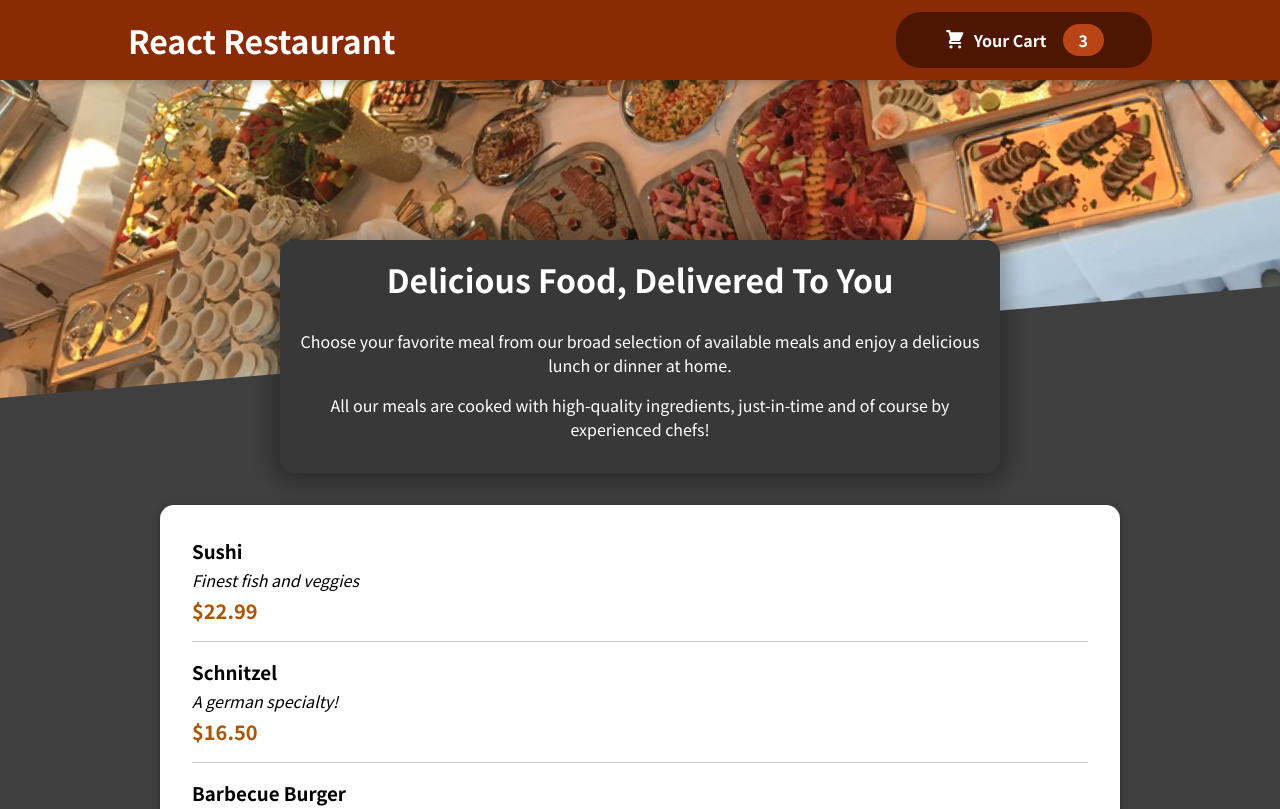
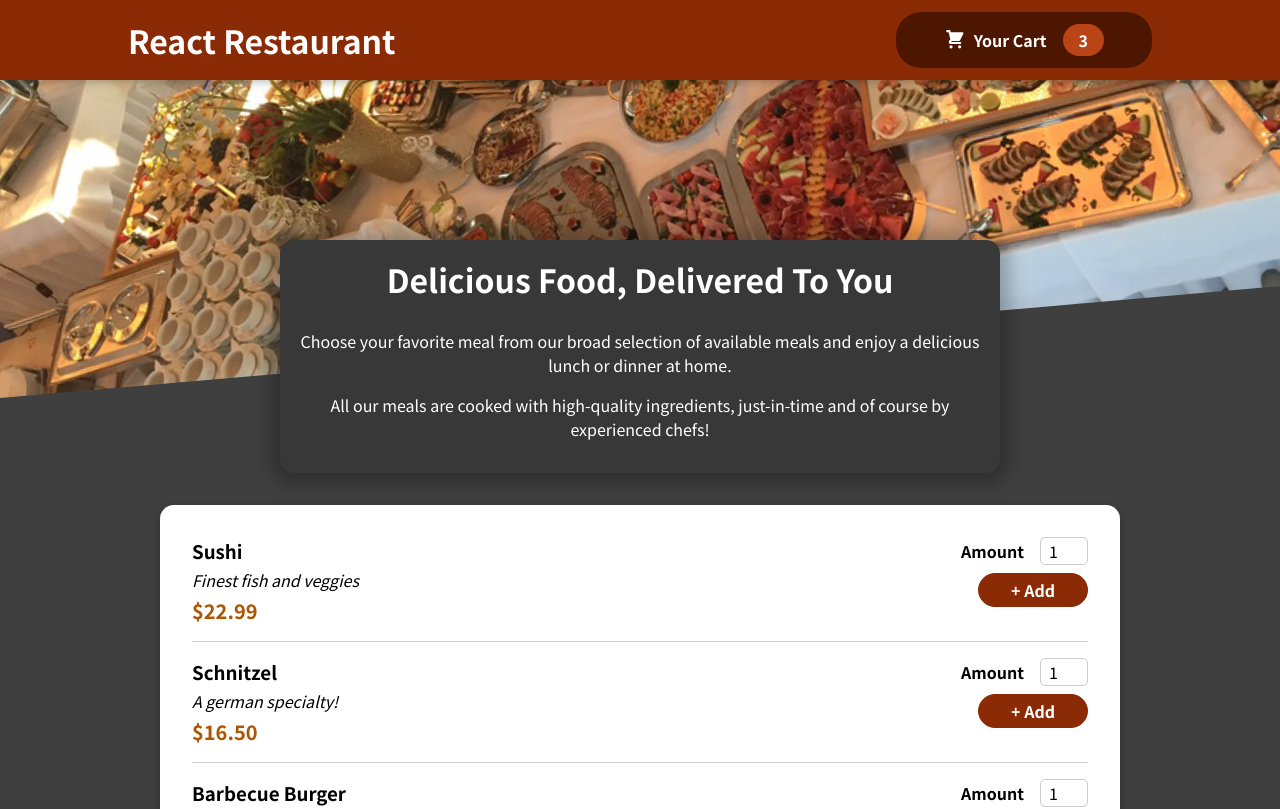
Before and after one commit to ahmed-sakka/react-restaurant, a JavaScript app: page / in a window 1280 px wide. Shown: the top 809 px of the page. Built offline with nearby package versions, Linux system fonts and the light colour scheme.

Commit message:
meal item form component

```diff
--- a/src/components/Meals/MealItem/MealItem.js
+++ b/src/components/Meals/MealItem/MealItem.js
@@ -1,3 +1,4 @@
+import MealItemForm from './MealItemForm';
 import classes from './MealItem.module.css';
 
 const MealItem = (props) => {
@@ -10,7 +11,9 @@
         <div className={classes.description}>{props.description}</div>
         <div className={classes.price}>{price}</div>
       </div>
-      <div></div>
+      <div>
+        <MealItemForm />
+      </div>
     </li>
   );
 };
--- /dev/null
+++ b/src/components/Meals/MealItem/MealItemForm.js
@@ -0,0 +1,23 @@
+import Input from '../../UI/Input';
+import classes from './MealItemForm.module.css';
+
+const MealItemForm = (props) => {
+  return (
+    <form className={classes.form}>
+      <Input
+        label='Amount'
+        input={{
+          id: 'amount',
+          type: 'number',
+          min: '1',
+          max: '5',
+          step: '1',
+          defaultValue: '1',
+        }}
+      />
+      <button>+ Add</button>
+    </form>
+  );
+};
+
+export default MealItemForm;
--- /dev/null
+++ b/src/components/Meals/MealItem/MealItemForm.module.css
@@ -0,0 +1,20 @@
+.form {
+  text-align: right;
+}
+
+.form button {
+  font: inherit;
+  cursor: pointer;
+  background-color: #8a2b06;
+  border: 1px solid #8a2b06;
+  color: white;
+  padding: 0.25rem 2rem;
+  border-radius: 20px;
+  font-weight: bold;
+}
+
+.form button:hover,
+.form button:active {
+  background-color: #641e03;
+  border-color: #641e03;
+}
--- /dev/null
+++ b/src/components/UI/Input.js
@@ -0,0 +1,12 @@
+import classes from './Input.module.css';
+
+const Input = (props) => {
+  return (
+    <div className={classes.input}>
+      <label htmlFor={props.input.id}>{props.label}</label>
+      <input {...props.input} />
+    </div>
+  );
+};
+
+export default Input;
--- /dev/null
+++ b/src/components/UI/Input.module.css
@@ -0,0 +1,18 @@
+.input {
+  display: flex;
+  align-items: center;
+  margin-bottom: 0.5rem;
+}
+
+.input label {
+  font-weight: bold;
+  margin-right: 1rem;
+}
+
+.input input {
+  width: 3rem;
+  border-radius: 5px;
+  border: 1px solid #ccc;
+  font: inherit;
+  padding-left: 0.5rem;
+}
```
